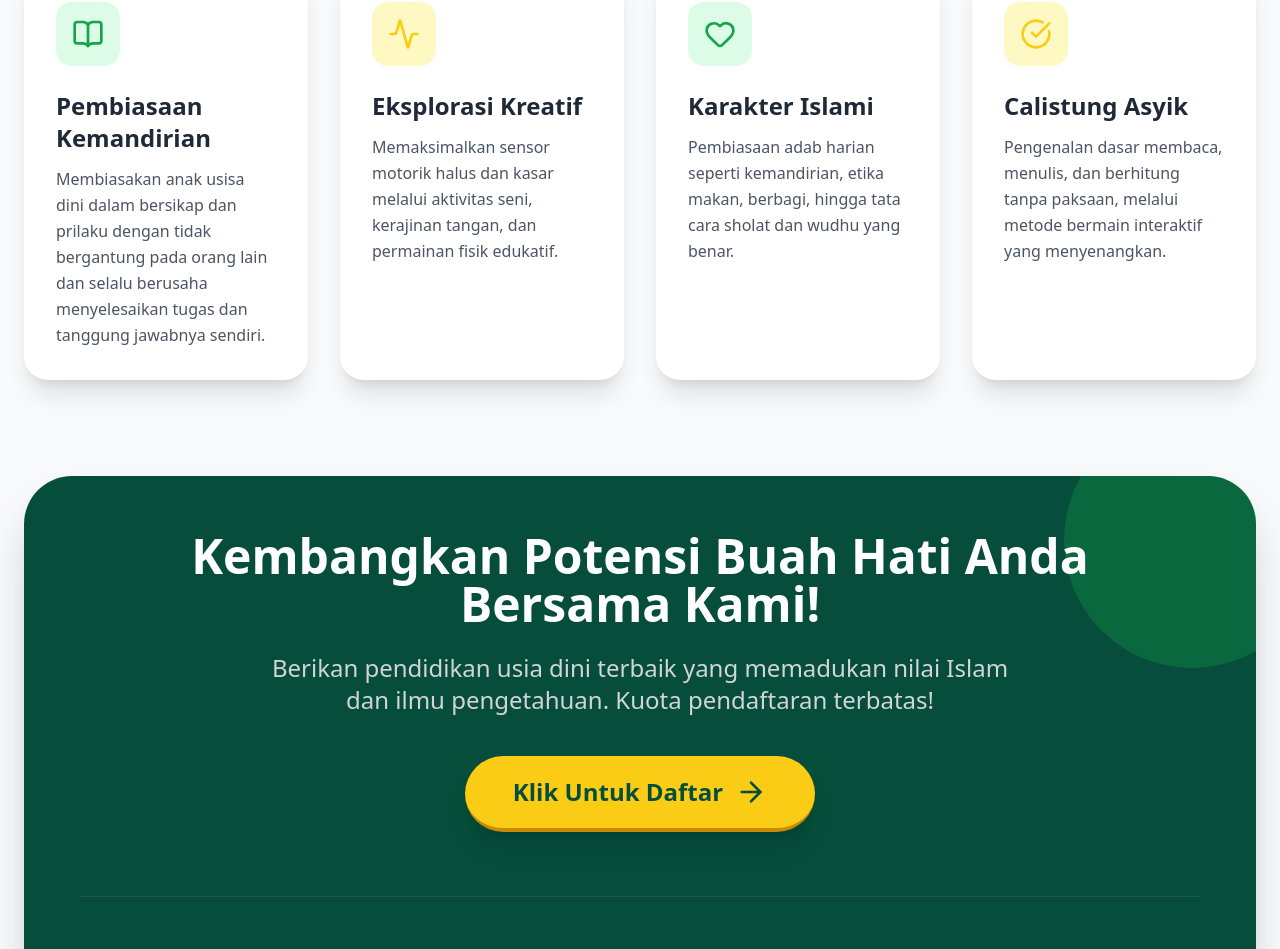
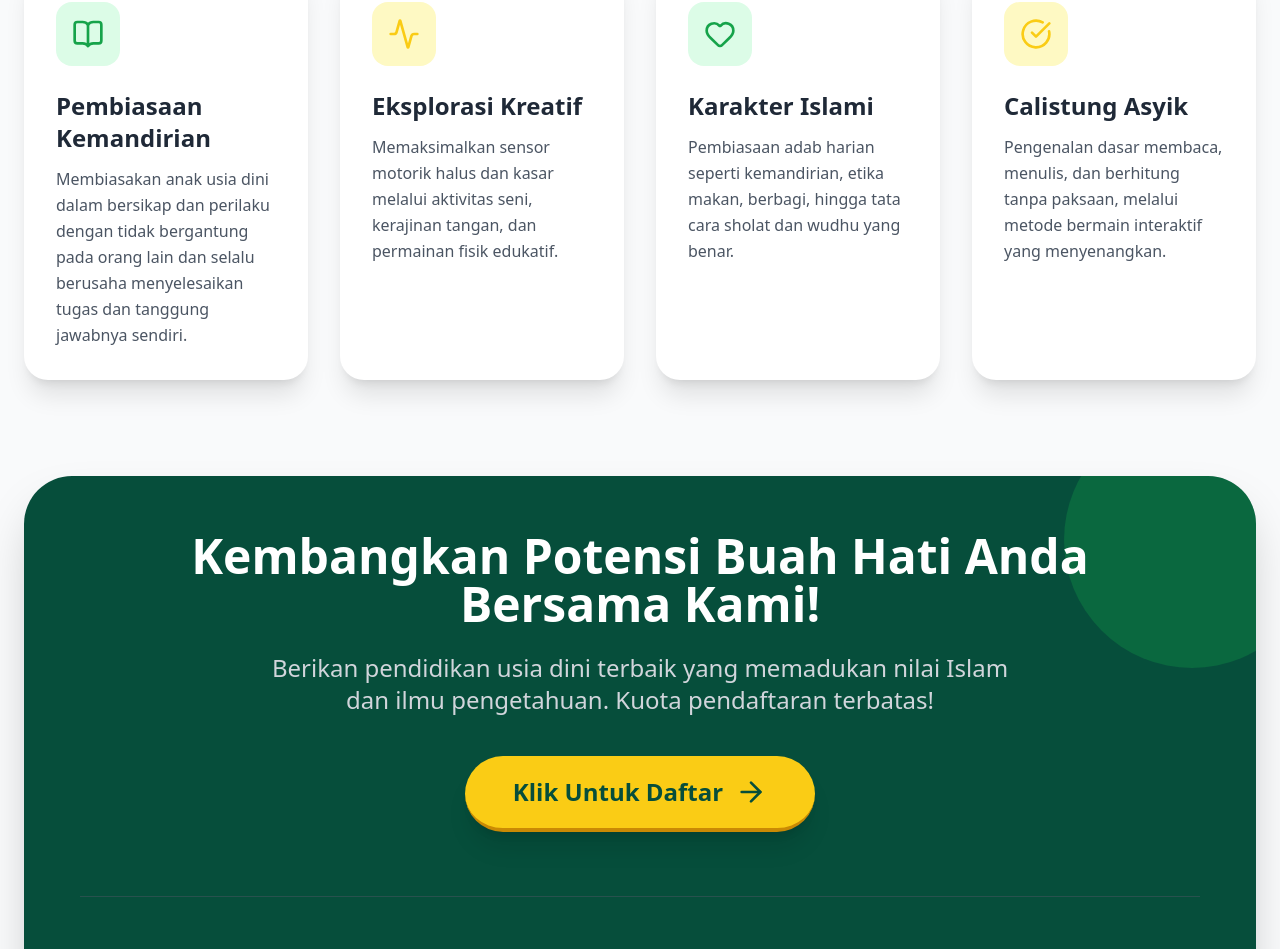
Before and after one commit to tktpq-al-huda/tk-tpq-project, a React (Vite) app: page /tk in a window 1280 px wide. Shown: the part 1693-2642 px from the top of the page. Built offline with nearby package versions, Linux system fonts and the light colour scheme.

Commit message:
minor update

```diff
--- a/src/pages/tk/TKProfil.jsx
+++ b/src/pages/tk/TKProfil.jsx
@@ -98,7 +98,7 @@ export default function TKProfil() {
                 <BookOpen className="text-huda-green w-8 h-8" />
               </div>
               <h4 className="text-2xl font-bold text-gray-800 mb-3">Pembiasaan Kemandirian</h4>
-              <p className="text-gray-600 leading-relaxed">Membiasakan anak usisa dini dalam bersikap dan prilaku dengan tidak bergantung pada orang lain dan selalu berusaha menyelesaikan tugas dan tanggung jawabnya sendiri.</p>
+              <p className="text-gray-600 leading-relaxed">Membiasakan anak usia dini dalam bersikap dan perilaku dengan tidak bergantung pada orang lain dan selalu berusaha menyelesaikan tugas dan tanggung jawabnya sendiri.</p>
             </div>
 
             <div className="bg-white p-8 rounded-3xl shadow-xl border-t-8 border-huda-yellow hover:-translate-y-2 transition-transform duration-300">
```
